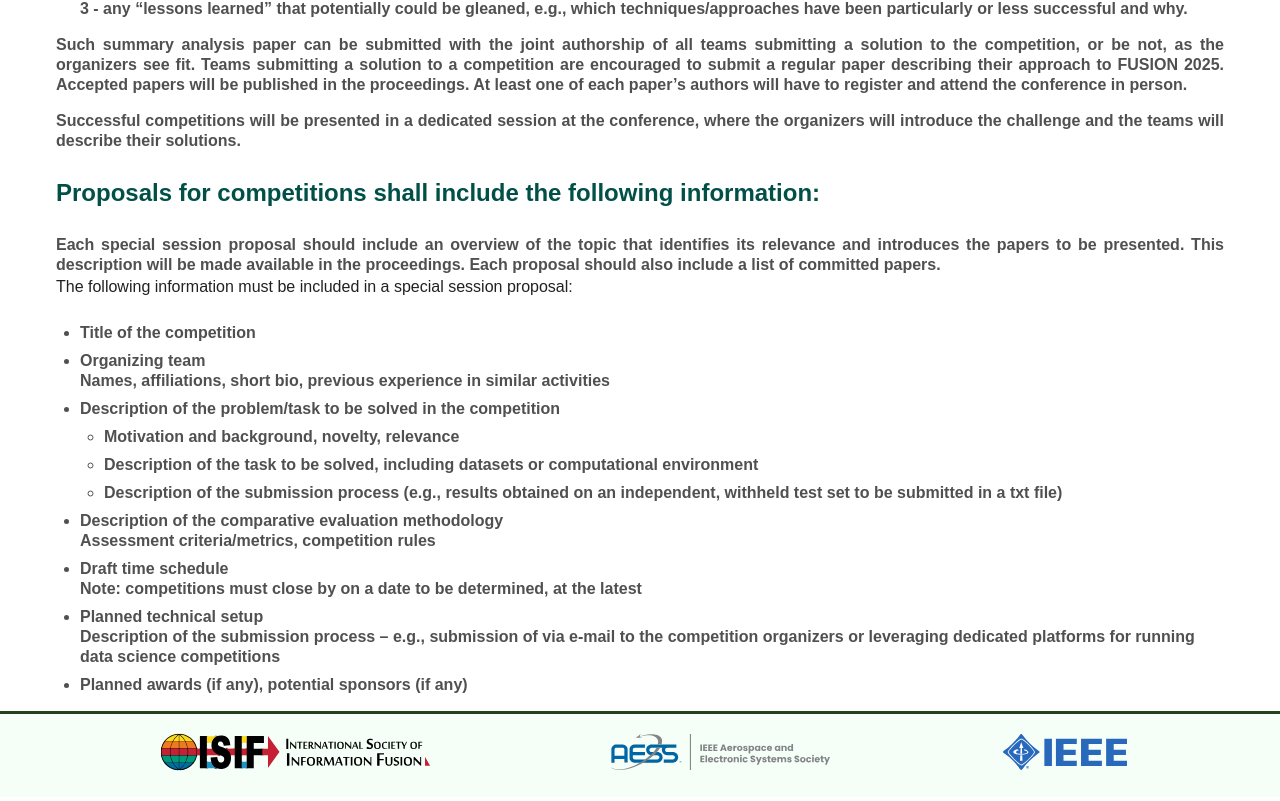
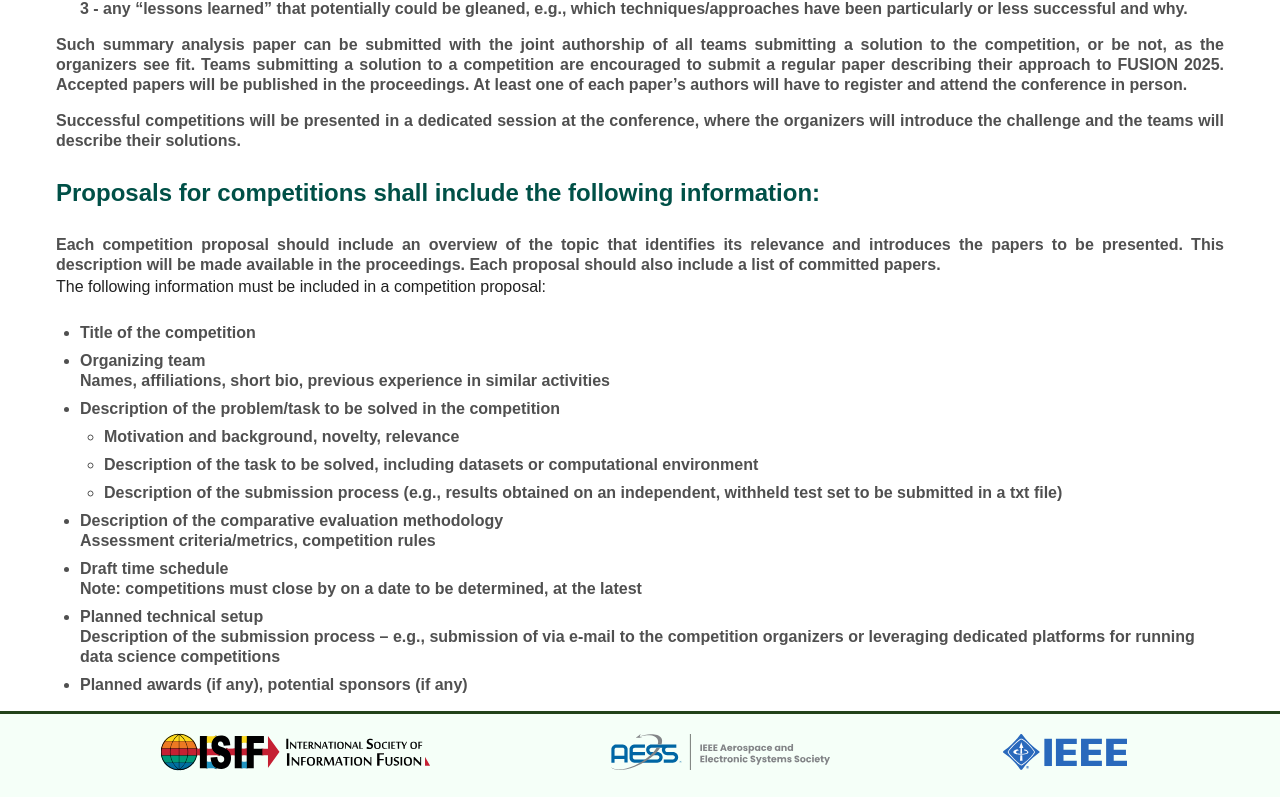
Before and after one commit to Fusion2025/web, a Nuxt app: page /call-for-competitions in a window 1280 px wide. Shown: the part 1107-1908 px from the top of the page. Built offline with nearby package versions, Linux system fonts and the light colour scheme.

Commit message:
fix: call for competitions text

```diff
--- a/pages/call-for-competitions.vue
+++ b/pages/call-for-competitions.vue
@@ -24,8 +24,8 @@
         <h2 class="page-title">Proposals for competitions shall include the following information:</h2>
       </v-col>
     <v-col cols="12">
-        <p class="page-content">Each special session proposal should include an overview of the topic that identifies its relevance and introduces the papers to be presented. This description will be made available in the proceedings. Each proposal should also include a list of committed papers.</p>
-        <p>The following information must be included in a special session proposal:</p>
+        <p class="page-content">Each competition proposal should include an overview of the topic that identifies its relevance and introduces the papers to be presented. This description will be made available in the proceedings. Each proposal should also include a list of committed papers.</p>
+        <p>The following information must be included in a competition proposal:</p>
         <ul class="page-content pl-4 pl-md-6 pt-4">
             <li class="pt-2">Title of the competition</li>
             <li class="pt-2">Organizing team<br>Names, affiliations, short bio, previous experience in similar activities</li>
```
